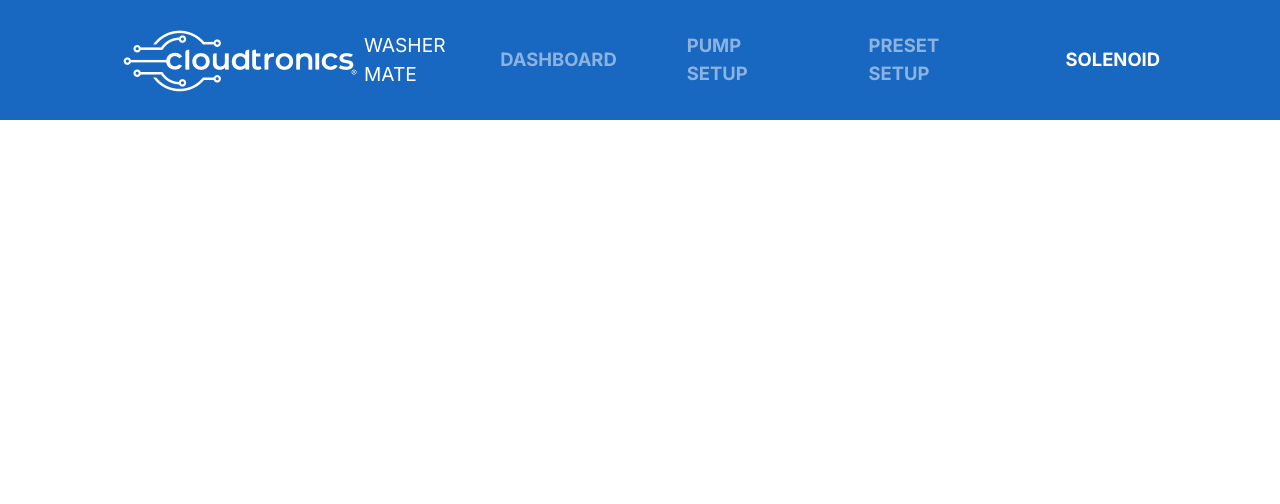
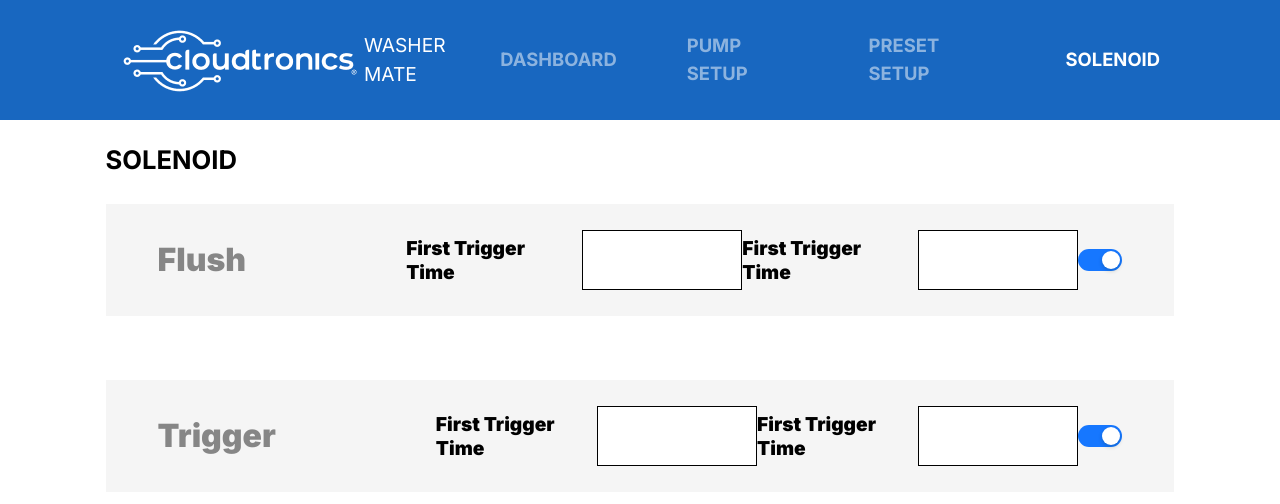
Before and after one commit to piyawatpm/washer-demo2, a Next.js app: page / in a window 1280 px wide. Both pictures are taken after a click on the element "SOLENOID". Shown: the top 504 px of the page. Built offline with nearby package versions, Linux system fonts and the light colour scheme.

Commit message:
feat: add ui Solenoid component

```diff
--- /dev/null
+++ b/src/app/__component/Solenoid.tsx
@@ -0,0 +1,41 @@
+import Image from "next/image";
+import { Switch } from "antd";
+
+const Solenoid = () => {
+  return (
+    <div className=" w-full h-[1000px] px-[6.6rem] flex flex-col text-base gap-y-[2rem]">
+      <h1 className=" text-[1.6rem] font-bold text-black">SOLENOID</h1>
+      <div className=" flex flex-col gap-y-16">
+        <div className=" w-full flex items-center bg-[#F5F5F5] py-[1.65rem] px-[3.25rem]">
+          <h1 className=" text-[2rem] text-[#868686] font-black ">Flush</h1>
+          <div className=" flex-1 pl-[10rem] flex items-center justify-between">
+            <div className=" flex items-center gap-x-[1.65rem]">
+              <p className=" text-[1.2rem] font-black">First Trigger Time</p>
+              <input className=" w-[10rem] h-[3.7rem] border px-4 border-black"></input>
+            </div>
+            <div className=" flex items-center gap-x-[1.65rem]">
+              <p className=" text-[1.2rem] font-black">First Trigger Time</p>
+              <input className=" w-[10rem] h-[3.7rem] border px-4 border-black"></input>
+            </div>
+            <Switch defaultChecked />
+          </div>
+        </div>
+        <div className=" w-full flex items-center bg-[#F5F5F5] py-[1.65rem] px-[3.25rem]">
+          <h1 className=" text-[2rem] text-[#868686] font-black ">Trigger</h1>
+          <div className=" flex-1 pl-[10rem] flex items-center justify-between">
+            <div className=" flex items-center gap-x-[1.65rem]">
+              <p className=" text-[1.2rem] font-black">First Trigger Time</p>
+              <input className=" w-[10rem] h-[3.7rem] border px-4 border-black"></input>
+            </div>
+            <div className=" flex items-center gap-x-[1.65rem]">
+              <p className=" text-[1.2rem] font-black">First Trigger Time</p>
+              <input className=" w-[10rem] h-[3.7rem] border px-4 border-black"></input>
+            </div>
+            <Switch defaultChecked />
+          </div>
+        </div>
+      </div>
+    </div>
+  );
+};
+export default Solenoid;
--- a/src/app/page.tsx
+++ b/src/app/page.tsx
@@ -3,6 +3,7 @@ import Image from "next/image";
 import { useMemo, useState } from "react";
 import Dashboard from "./__component/Dashboard";
 import PumpSetup from "./__component/PumpSetup";
+import Solenoid from "./__component/Solenoid";
 type Menu = "DASHBOARD" | "PUMP SETUP" | "PRESET SETUP" | "SOLENOID";
 export default function Home() {
   const [currentMenu, setCurrentMenu] = useState("DASHBOARD");
@@ -12,7 +13,8 @@ export default function Home() {
         return <Dashboard />;
       case "PUMP SETUP":
         return <PumpSetup />;
-
+      case "SOLENOID":
+        return <Solenoid />;
       default:
         break;
     }
```
